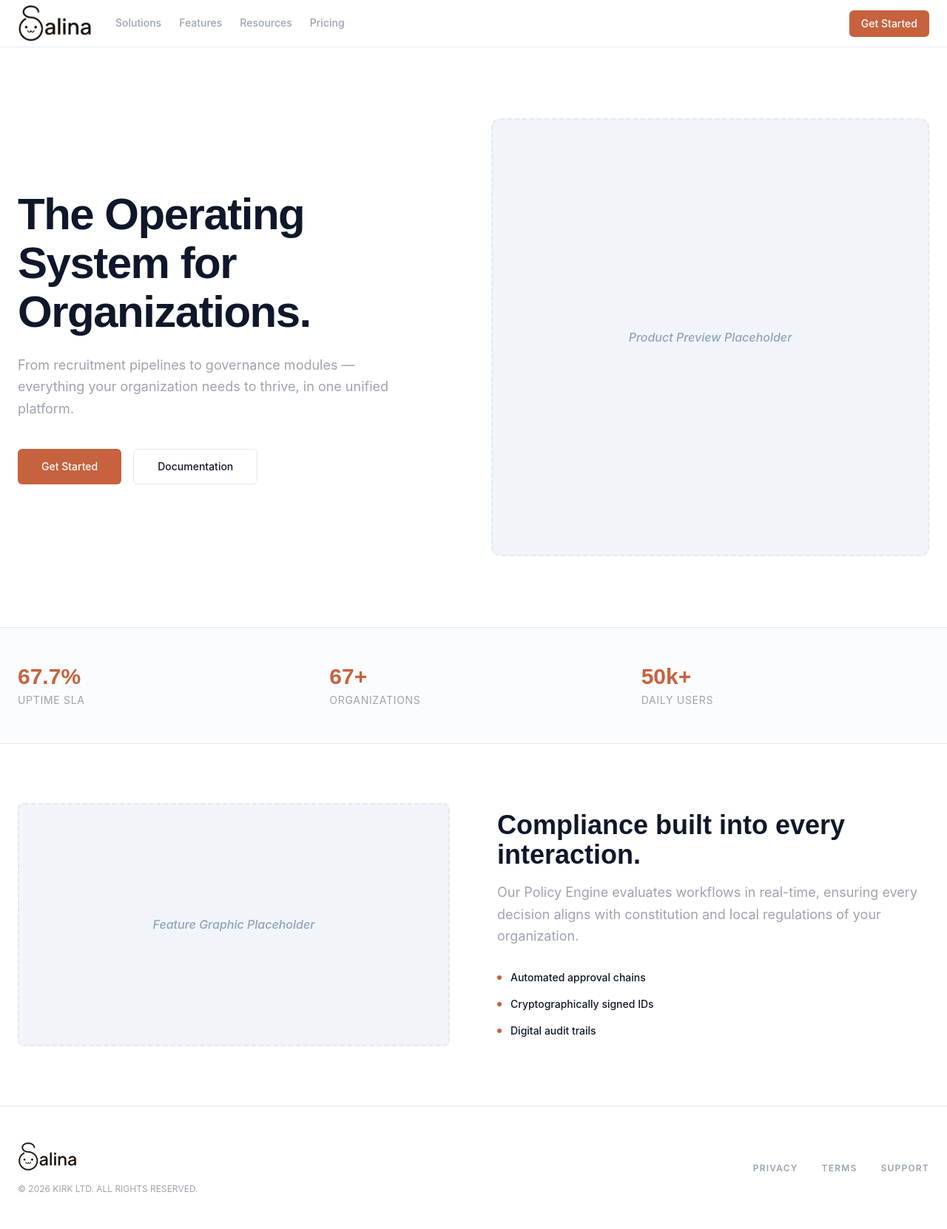
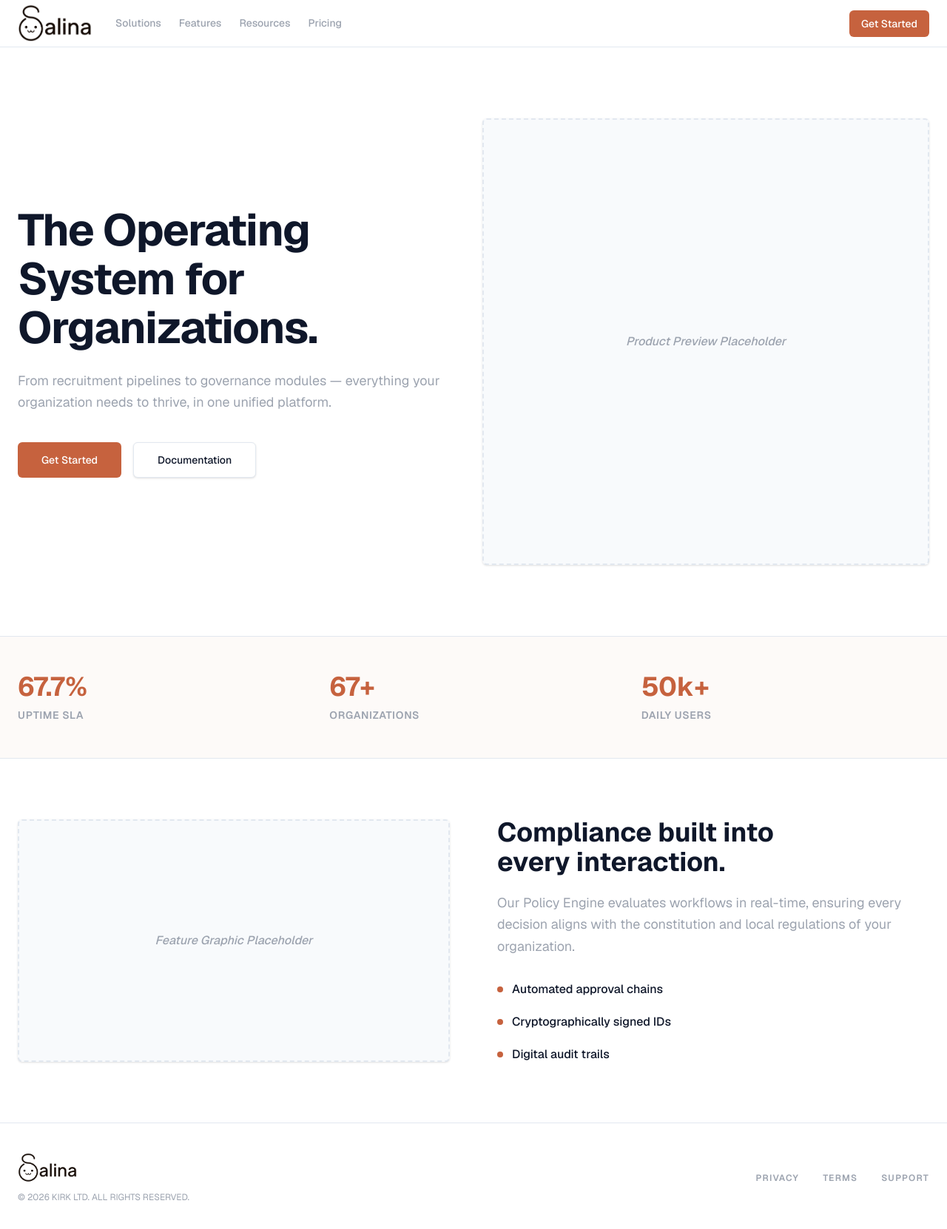
Before and after one commit to kemdav/Salina, a Next.js app: page /landing in a window 1280 px wide. Shown: the top 1662 px of the page at 74% size. Built offline with nearby package versions, Linux system fonts and the light colour scheme.

Commit message:
Update page.tsx

```diff
--- a/src/app/landing/page.tsx
+++ b/src/app/landing/page.tsx
@@ -6,17 +6,17 @@ import { SalinaLogo } from '@/components/ui/salina-logo';
 
 export default function LandingPage() {
     return (
-        <div className="min-h-screen bg-[var(--background)] flex flex-col" style={{ fontFamily: 'var(--font-body)' }}>
+        <div className="min-h-screen bg-background flex flex-col font-[family:var(--font-body)] text-foreground">
 
             {/* ── Navigation ── */}
-            <nav className="border-b border-[var(--border)] px-6 h-16 flex items-center justify-between sticky top-0 bg-[var(--background)] z-50">
+            <nav className="border-b border-border px-6 h-16 flex items-center justify-between sticky top-0 bg-background/95 backdrop-blur-sm z-50">
                 <div className="flex items-center gap-8">
                     <SalinaLogo variant="light" width={100} />
                     <div className="hidden md:flex items-center gap-6 text-sm font-medium text-[var(--muted)]">
-                        <Link href="#" onClick={(e) => e.preventDefault()} className="hover:text-[var(--foreground)] transition-colors">Solutions</Link>
-                        <Link href="#" onClick={(e) => e.preventDefault()} className="hover:text-[var(--foreground)] transition-colors">Features</Link>
-                        <Link href="#" onClick={(e) => e.preventDefault()} className="hover:text-[var(--foreground)] transition-colors">Resources</Link>
-                        <Link href="#" onClick={(e) => e.preventDefault()} className="hover:text-[var(--foreground)] transition-colors">Pricing</Link>
+                        <Link href="#" onClick={(e) => e.preventDefault()} className="hover:text-foreground transition-colors">Solutions</Link>
+                        <Link href="#" onClick={(e) => e.preventDefault()} className="hover:text-foreground transition-colors">Features</Link>
+                        <Link href="#" onClick={(e) => e.preventDefault()} className="hover:text-foreground transition-colors">Resources</Link>
+                        <Link href="#" onClick={(e) => e.preventDefault()} className="hover:text-foreground transition-colors">Pricing</Link>
                     </div>
                 </div>
                 <div className="flex items-center gap-4">
@@ -31,60 +31,60 @@ export default function LandingPage() {
             </nav>
 
             {/* ── Hero Section ── */}
-            <section className="px-6 py-16 lg:py-24 max-w-7xl mx-auto w-full grid grid-cols-1 lg:grid-cols-2 gap-12 items-center">
-                <div>
-                    <h1 className="text-5xl lg:text-6xl font-bold tracking-tight text-[var(--foreground)] leading-[1.1]" style={{ fontFamily: 'var(--font-heading)' }}>
+            <section className="px-6 py-16 lg:py-24 max-w-[var(--grid-max-width)] mx-auto w-full grid grid-cols-1 lg:grid-cols-2 gap-[var(--grid-gutter)] items-center">
+                <div className="max-w-2xl">
+                    <h1 className="text-5xl lg:text-6xl font-bold tracking-tight text-foreground leading-[1.1] text-balance font-[family:var(--font-heading)]">
                         The Operating System for Organizations.
                     </h1>
-                    <p className="mt-6 text-lg text-[var(--muted)] max-w-lg leading-relaxed">
+                    <p className="mt-6 text-lg text-[var(--muted)] leading-relaxed text-pretty">
                         From recruitment pipelines to governance modules — everything your organization needs to thrive, in one unified platform.
                     </p>
                     <div className="mt-10 flex flex-wrap gap-4">
                         <Button className="h-12 px-8 text-base">Get Started</Button>
-                        <Button variant="secondary" className="h-12 px-8 text-base">Documentation</Button>
+                        <Button variant="secondary" className="h-12 px-8 text-base shadow-sm">Documentation</Button>
                     </div>
                 </div>
 
                 {/* Hero Image Placeholder */}
-                <div className="aspect-video lg:aspect-square bg-slate-100 border-2 border-dashed border-slate-200 rounded-xl flex items-center justify-center text-slate-400 font-medium italic">
+                <div className="aspect-video lg:aspect-square bg-[#f8fafc] border-2 border-dashed border-border rounded-[var(--radius)] flex items-center justify-center text-[var(--muted)] font-medium italic shadow-sm">
                     Product Preview Placeholder
                 </div>
             </section>
 
             {/* ── Stats Section ── */}
-            <section className="border-y border-[var(--border)] bg-slate-50/50">
-                <div className="max-w-7xl mx-auto px-6 py-12 grid grid-cols-1 sm:grid-cols-3 gap-8">
+            <section className="border-y border-border bg-[#fbf5f2]/50">
+                <div className="max-w-[var(--grid-max-width)] mx-auto px-6 py-12 grid grid-cols-1 sm:grid-cols-3 gap-8">
                     <div className="text-center sm:text-left">
-                        <p className="text-3xl font-bold text-[var(--primary)]" style={{ fontFamily: 'var(--font-heading)' }}>67.7%</p>
-                        <p className="text-sm text-[var(--muted)] uppercase tracking-wider mt-1">Uptime SLA</p>
+                        <p className="text-4xl font-bold text-primary font-[family:var(--font-heading)]">67.7%</p>
+                        <p className="text-sm text-[var(--muted)] uppercase tracking-wider mt-2 font-semibold">Uptime SLA</p>
                     </div>
                     <div className="text-center sm:text-left">
-                        <p className="text-3xl font-bold text-[var(--primary)]" style={{ fontFamily: 'var(--font-heading)' }}>67+</p>
-                        <p className="text-sm text-[var(--muted)] uppercase tracking-wider mt-1">Organizations</p>
+                        <p className="text-4xl font-bold text-primary font-[family:var(--font-heading)]">67+</p>
+                        <p className="text-sm text-[var(--muted)] uppercase tracking-wider mt-2 font-semibold">Organizations</p>
                     </div>
                     <div className="text-center sm:text-left">
-                        <p className="text-3xl font-bold text-[var(--primary)]" style={{ fontFamily: 'var(--font-heading)' }}>50k+</p>
-                        <p className="text-sm text-[var(--muted)] uppercase tracking-wider mt-1">Daily Users</p>
+                        <p className="text-4xl font-bold text-primary font-[family:var(--font-heading)]">50k+</p>
+                        <p className="text-sm text-[var(--muted)] uppercase tracking-wider mt-2 font-semibold">Daily Users</p>
                     </div>
                 </div>
             </section>
 
             {/* ── Secondary Content Section ── */}
-            <section className="px-6 py-20 max-w-7xl mx-auto w-full grid grid-cols-1 lg:grid-cols-2 gap-16 items-center">
-                <div className="order-2 lg:order-1 aspect-video bg-slate-100 border-2 border-dashed border-slate-200 rounded-lg flex items-center justify-center text-slate-400 italic font-medium">
+            <section className="px-6 py-20 max-w-[var(--grid-max-width)] mx-auto w-full grid grid-cols-1 lg:grid-cols-2 gap-16 items-center">
+                <div className="order-2 lg:order-1 aspect-video bg-[#f8fafc] border-2 border-dashed border-border rounded-[var(--radius)] flex items-center justify-center text-[var(--muted)] italic font-medium shadow-sm">
                     Feature Graphic Placeholder
                 </div>
-                <div className="order-1 lg:order-2">
-                    <h2 className="text-3xl lg:text-4xl font-bold text-[var(--foreground)]" style={{ fontFamily: 'var(--font-heading)' }}>
+                <div className="order-1 lg:order-2 max-w-xl">
+                    <h2 className="text-3xl lg:text-4xl font-bold text-foreground text-balance font-[family:var(--font-heading)]">
                         Compliance built into every interaction.
                     </h2>
-                    <p className="mt-4 text-[var(--muted)] leading-relaxed text-lg">
-                        Our Policy Engine evaluates workflows in real-time, ensuring every decision aligns with  constitution and local regulations of your organization.
+                    <p className="mt-5 text-[var(--muted)] leading-relaxed text-lg">
+                        Our Policy Engine evaluates workflows in real-time, ensuring every decision aligns with the constitution and local regulations of your organization.
                     </p>
-                    <ul className="mt-8 space-y-4">
+                    <ul className="mt-8 space-y-5">
                         {['Automated approval chains', 'Cryptographically signed IDs', 'Digital audit trails'].map((item) => (
-                            <li key={item} className="flex items-center gap-3 text-sm font-medium text-[var(--foreground)]">
-                                <div className="w-1.5 h-1.5 rounded-full bg-[var(--primary)]" />
+                            <li key={item} className="flex items-center gap-3 text-base font-medium text-foreground">
+                                <div className="w-2 h-2 rounded-full bg-primary" />
                                 {item}
                             </li>
                         ))}
@@ -93,16 +93,16 @@ export default function LandingPage() {
             </section>
 
             {/* ── Footer ── */}
-            <footer className="mt-auto border-t border-[var(--border)] py-12 px-6">
-                <div className="max-w-7xl mx-auto flex flex-col md:flex-row justify-between items-center gap-8">
-                    <div className="flex flex-col items-center md:items-start gap-4">
+            <footer className="mt-auto border-t border-border py-10 px-6 bg-background">
+                <div className="max-w-[var(--grid-max-width)] mx-auto flex flex-col md:flex-row justify-between items-center gap-6">
+                    <div className="flex flex-col items-center md:items-start gap-3">
                         <SalinaLogo variant="light" width={80} />
                         <p className="text-xs text-[var(--muted)]">© 2026 KIRK LTD. ALL RIGHTS RESERVED.</p>
                     </div>
                     <div className="flex gap-8 text-xs font-semibold uppercase tracking-widest text-[var(--muted)]">
-                        <Link href="#" className="hover:text-[var(--primary)] transition-colors">Privacy</Link>
-                        <Link href="#" className="hover:text-[var(--primary)] transition-colors">Terms</Link>
-                        <Link href="#" className="hover:text-[var(--primary)] transition-colors">Support</Link>
+                        <Link href="#" className="hover:text-primary transition-colors">Privacy</Link>
+                        <Link href="#" className="hover:text-primary transition-colors">Terms</Link>
+                        <Link href="#" className="hover:text-primary transition-colors">Support</Link>
                     </div>
                 </div>
             </footer>
```
